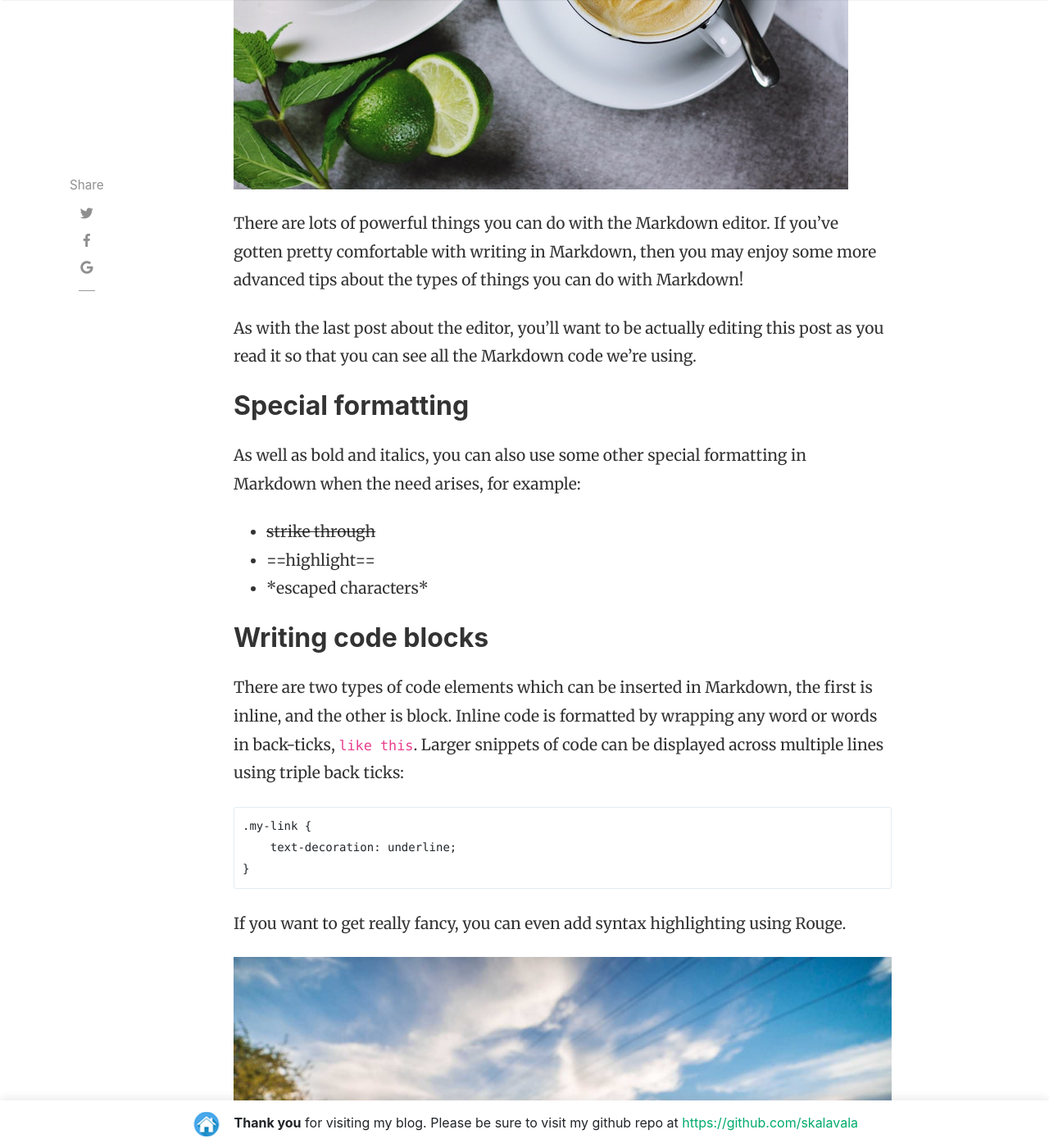
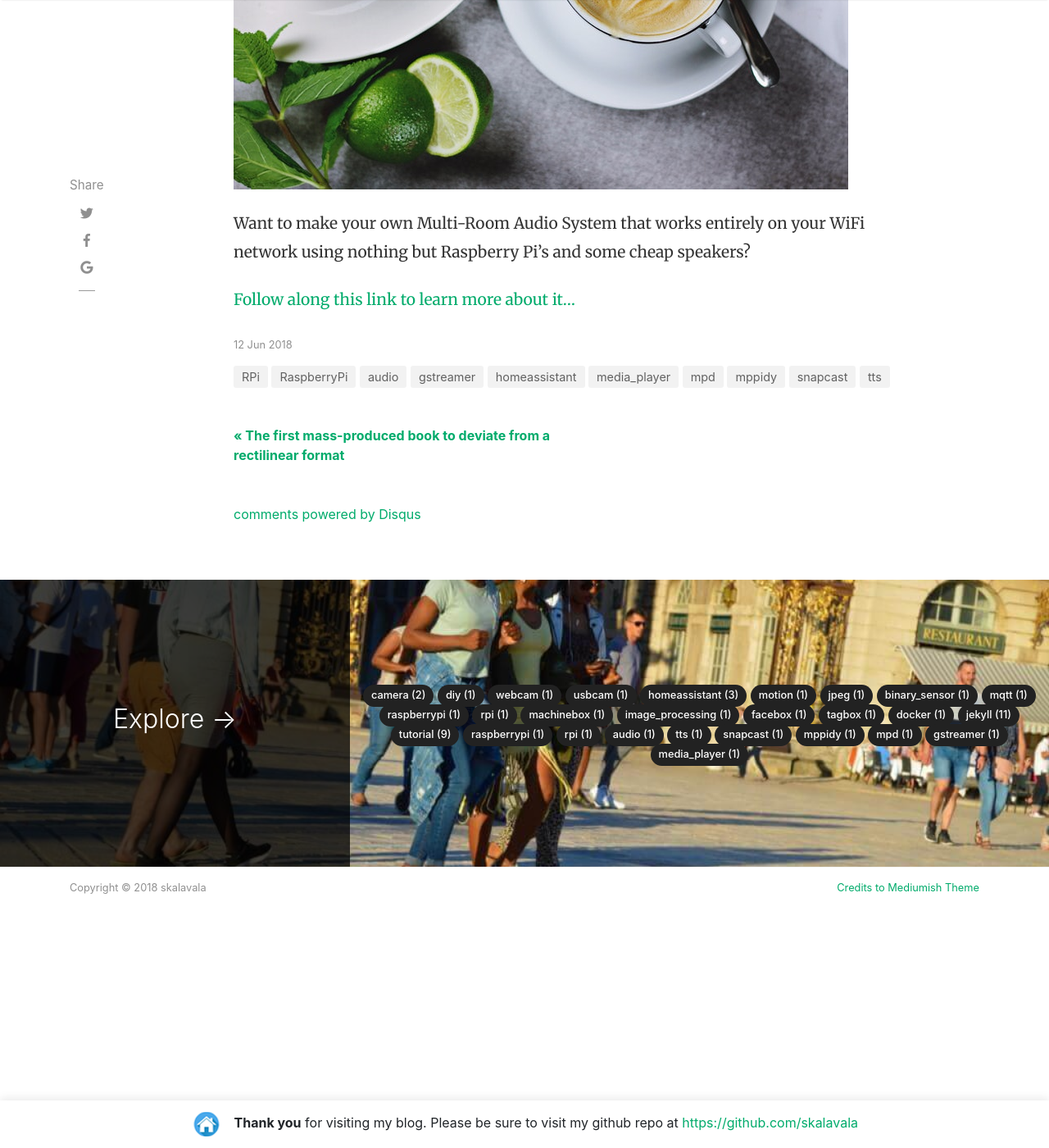
Before and after one commit to skalavala/skalavala.github.io, a Jekyll site: the page built from _posts/2018-06-12-powerful-things-markdown-editor.md, in a window 1280 px wide and 1400 px high, scrolled down 732 px. Shown: the whole window at 82% size. Built offline with Jekyll 4.4.1, drawn with Linux system fonts in a browser that asks for light colours; nearby versions of some CDN libraries; comment, search, counter and statistics services are not loaded; some of the changed text lies outside the part shown.

Commit message:
Update 2018-06-12-powerful-things-markdown-editor.md

````diff
--- a/_posts/2018-06-12-powerful-things-markdown-editor.md
+++ b/_posts/2018-06-12-powerful-things-markdown-editor.md
@@ -1,47 +1,11 @@
 ---
 layout: post
-title:  "Powerful things you can do with the Markdown editor"
-author: sal
-categories: [ Jekyll, tutorial ]
+title:  "Multi-room Audio With Raspberry Pi's and Speakers over WiFi"
+author: skalavala
+categories: [ RaspberryPi, RPi, audio, tts, snapcast, mppidy, mpd, gstreamer, media_player, homeassistant ]
 image: assets/images/16.jpg
 ---
-There are lots of powerful things you can do with the Markdown editor. If you've gotten pretty comfortable with writing in Markdown, then you may enjoy some more advanced tips about the types of things you can do with Markdown!
 
-As with the last post about the editor, you'll want to be actually editing this post as you read it so that you can see all the Markdown code we're using.
+Want to make your own Multi-Room Audio System that works entirely on your WiFi network using nothing but Raspberry Pi's and some cheap speakers?
 
-
-## Special formatting
-
-As well as bold and italics, you can also use some other special formatting in Markdown when the need arises, for example:
-
-+ ~~strike through~~
-+ ==highlight==
-+ \*escaped characters\*
-
-
-## Writing code blocks
-
-There are two types of code elements which can be inserted in Markdown, the first is inline, and the other is block. Inline code is formatted by wrapping any word or words in back-ticks, `like this`. Larger snippets of code can be displayed across multiple lines using triple back ticks:
-
-```
-.my-link {
-    text-decoration: underline;
-}
-```
-
-If you want to get really fancy, you can even add syntax highlighting using Rouge.
-
-
-![walking]({{ site.baseurl }}/assets/images/8.jpg)
-
-## Reference lists
-
-The quick brown jumped over the lazy.
-
-Another way to insert links in markdown is using reference lists. You might want to use this style of linking to cite reference material in a Wikipedia-style. All of the links are listed at the end of the document, so you can maintain full separation between content and its source or reference.
-
-## Full HTML
-
-Perhaps the best part of Markdown is that you're never limited to just Markdown. You can write HTML directly in the Markdown editor and it will just work as HTML usually does. No limits! Here's a standard YouTube embed code as an example:
-
-<p><iframe style="width:100%;" height="315" src="https://www.youtube.com/embed/Cniqsc9QfDo?rel=0&amp;showinfo=0" frameborder="0" allowfullscreen></iframe></p>
+[Follow along this link to learn more about it... ](https://github.com/skalavala/Multi-Room-Audio-Centralized-Audio-for-Home)
````
